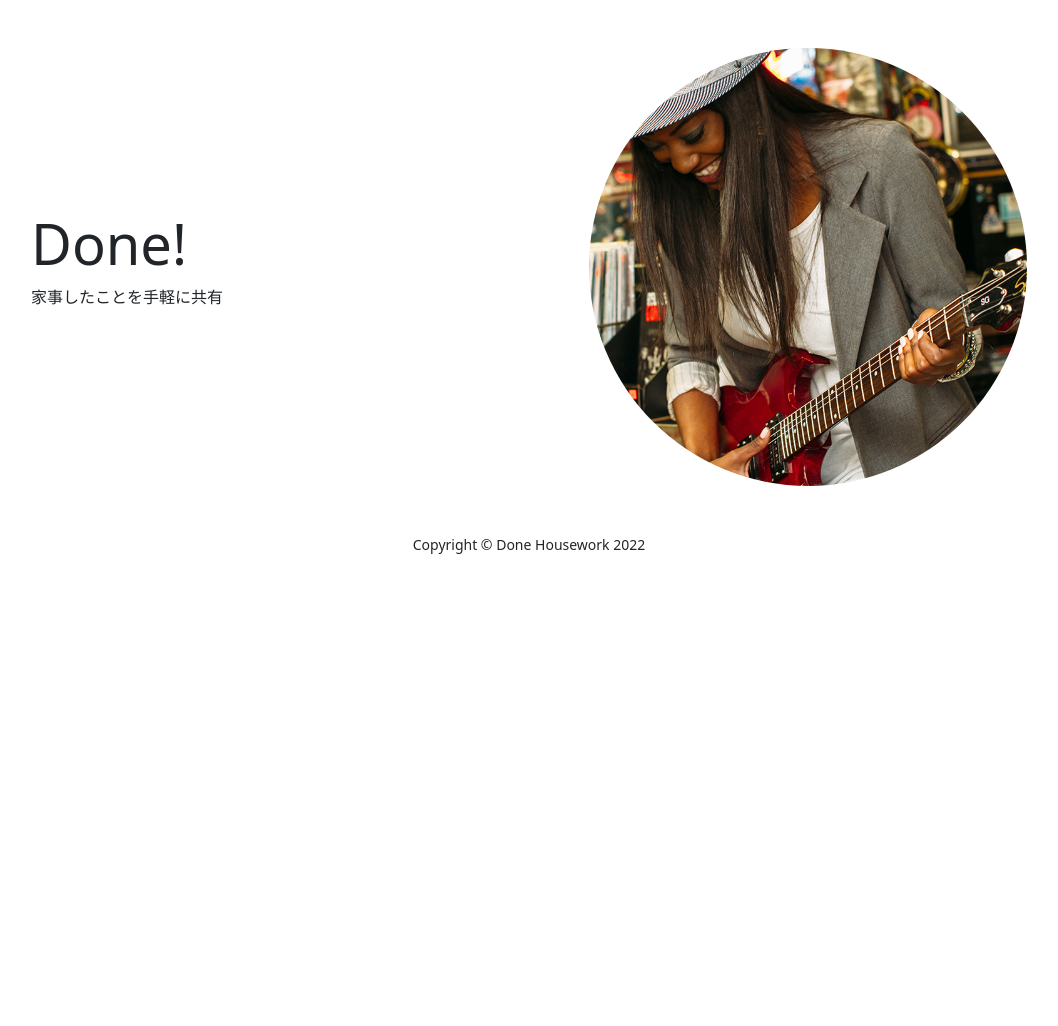
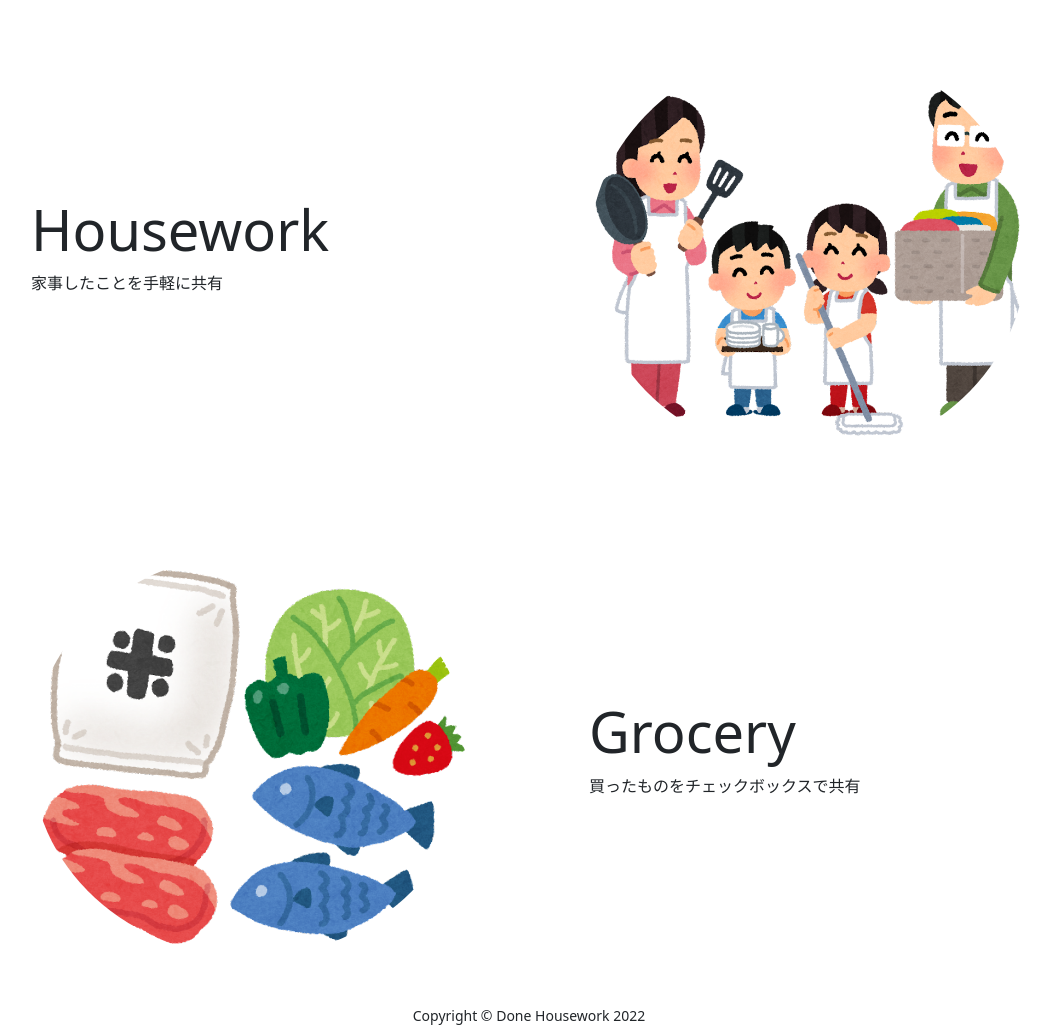
Before and after one commit to YoshidaErina19/done, a Django app: page / in a window 1280 px wide. Shown: the part 242-1268 px from the top of the page, without its empty margins (111-1169 px from the left). Before the commit the page ends 796 px from the top, so only its background shows below. Run offline with Django 4.2, Linux system fonts and the light colour scheme; some libraries are stand-ins or nearby versions.

Commit message:
機能に合わせてトップページの内容を変更

```diff
--- a/housework/templates/index.html
+++ b/housework/templates/index.html
@@ -12,7 +12,7 @@
             <h1 class="masthead-headning mb-0">Done Housework</h1>
             <h2 class="masthead-subheading mb-0">"家事したよ!"を気軽に共有しよう</h2>
             <br>
-            <a herf="{% url 'account_login' %}" class="btn btn-primary btn-xl rounded-pillmt-5">Log In</a>
+            <a href="{% url 'account_login' %}" class="btn btn-primary btn-xl rounded-pillmt-5">Log In</a>
         </div>
     </div>
     <div class="bg-circle-1 bg-circle"></div>
@@ -28,13 +28,31 @@
         <div class="row align-items-center">
             <div class="col-lg-6 order-lg-2">
                 <div class="p-5">
-                    <img class="img-fluid rounded-circle" src="{% static 'assets/img/01.jpg' %}" alt="">
+                    <img class="img-fluid rounded-circle" src="{% static 'assets/img/family_kaji_tetsudai.png' %}" alt="">
                 </div>
             </div>
             <div class="col-lg-6 order-lg-1">
                 <div class="p-5">
-                    <h2 class="display-4">Done!</h2>
+                    <h2 class="display-4">Housework</h2>
                     <p>家事したことを手軽に共有</p>
+                </div>
+            </div>
+        </div>
+    </div>
+</section>
+
+<section>
+    <div class="container">
+        <div class="row align-items-center">
+            <div class="col-lg-6">
+                <div class="p-5">
+                    <img class="img-fluid rounded-circle" src="{% static 'assets/img/food_zei1_seisen.png' %}" alt="">
+                </div>
+            </div>
+            <div class="col-lg-6">
+                <div class="p-5">
+                    <h2 class="display-4">Grocery</h2>
+                    <p>買ったものをチェックボックスで共有</p>
                 </div>
             </div>
         </div>
```
Also changed, not shown: static/assets/img/family_kaji_tetsudai.png (added), static/assets/img/food_zei1_seisen.png (added).
